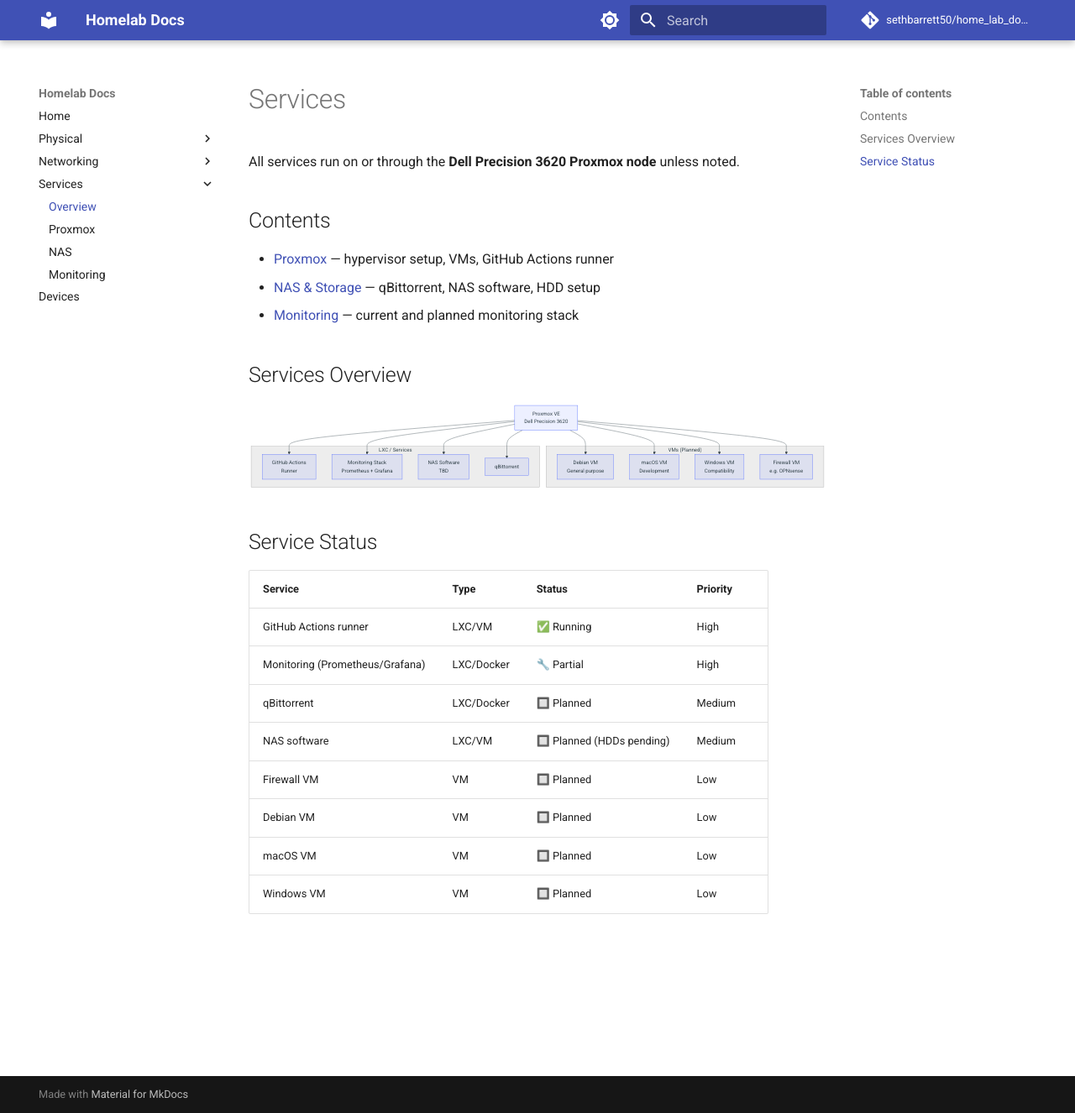
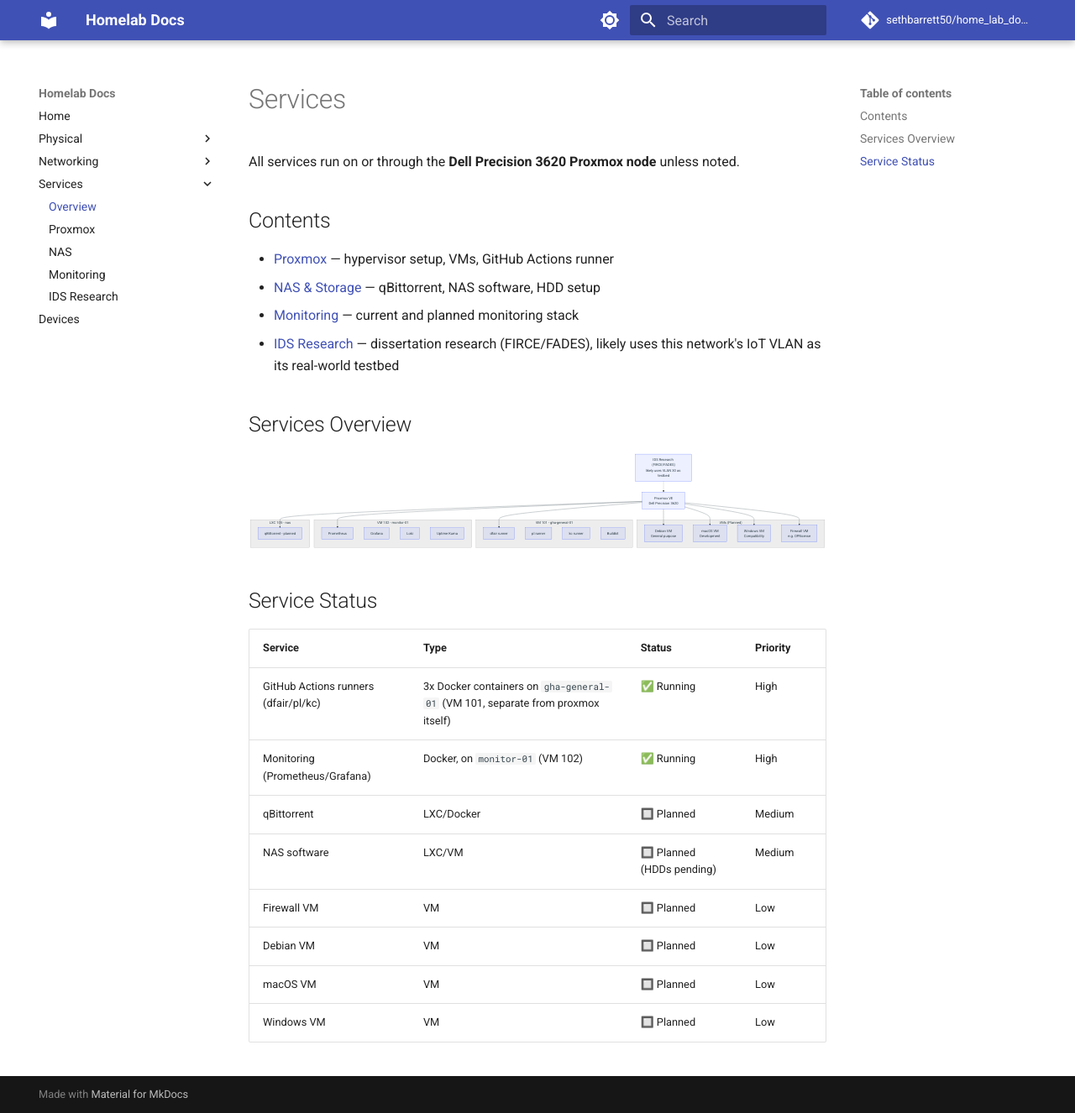
Before and after one commit to sethbarrett50/home_lab_docs, an MkDocs documentation site: the page built from docs/services/README.md, in a window 1280 px wide and 1326 px high. Shown: the whole window at 84% size. Built offline with MkDocs 1.6.1 and Material for MkDocs 9.7.7, drawn with Linux system fonts in a browser that asks for light colours; comment, search, counter and statistics services are not loaded.

Commit message:
docs: add IDS research service page (FIRCE/FADES), fix stale GHA-runner service description, flag ESP32 L2 isolation gap

````diff
--- a/docs/services/README.md
+++ b/docs/services/README.md
@@ -7,6 +7,8 @@
 - [Proxmox](proxmox.md) — hypervisor setup, VMs, GitHub Actions runner
 - [NAS & Storage](nas.md) — qBittorrent, NAS software, HDD setup
 - [Monitoring](monitoring.md) — current and planned monitoring stack
+- [IDS Research](ids-research.md) — dissertation research (FIRCE/FADES),
+  likely uses this network's IoT VLAN as its real-world testbed
 
 ## Services Overview
 
@@ -21,29 +23,42 @@
         FW[Firewall VM\ne.g. OPNsense]
     end
 
-    subgraph "LXC / Services"
-        GHA[GitHub Actions\nRunner]
-        MON[Monitoring Stack\nPrometheus + Grafana]
-        NAS[NAS Software\nTBD]
-        QB[qBittorrent]
+    subgraph "VM 101 - gha-general-01"
+        GHA1[dfair runner]
+        GHA2[pl runner]
+        GHA3[kc runner]
+        BK[Buildkit]
+    end
+
+    subgraph "VM 102 - monitor-01"
+        PROM[Prometheus]
+        GRAF[Grafana]
+        LOKI[Loki]
+        KUMA[Uptime Kuma]
+    end
+
+    subgraph "LXC 105 - nas"
+        QB[qBittorrent - planned]
     end
 
     PVE --> DEBIAN
     PVE --> MACOS
     PVE --> WIN
     PVE --> FW
-    PVE --> GHA
-    PVE --> MON
-    PVE --> NAS
+    PVE --> GHA1
+    PVE --> PROM
     PVE --> QB
+
+    IDS["IDS Research (FIRCE/FADES)\nlikely uses VLAN 30 as testbed"]
+    IDS -.-> PVE
 ```
 
 ## Service Status
 
 | Service | Type | Status | Priority |
 |---|---|---|---|
-| GitHub Actions runner | LXC/VM | ✅ Running | High |
-| Monitoring (Prometheus/Grafana) | LXC/Docker | 🔧 Partial | High |
+| GitHub Actions runners (dfair/pl/kc) | 3x Docker containers on `gha-general-01` (VM 101, separate from proxmox itself) | ✅ Running | High |
+| Monitoring (Prometheus/Grafana) | Docker, on `monitor-01` (VM 102) | ✅ Running | High |
 | qBittorrent | LXC/Docker | 🔲 Planned | Medium |
 | NAS software | LXC/VM | 🔲 Planned (HDDs pending) | Medium |
 | Firewall VM | VM | 🔲 Planned | Low |
--- a/mkdocs.yml
+++ b/mkdocs.yml
@@ -47,6 +47,7 @@
       - Proxmox: services/proxmox.md
       - NAS: services/nas.md
       - Monitoring: services/monitoring.md
+      - IDS Research: services/ids-research.md
   - Devices: devices/README.md
 
 docs_dir: docs
````
Also changed, not shown: docs/devices/README.md (+1 -1 lines), docs/services/ids-research.md (added, +54 -0 lines).
